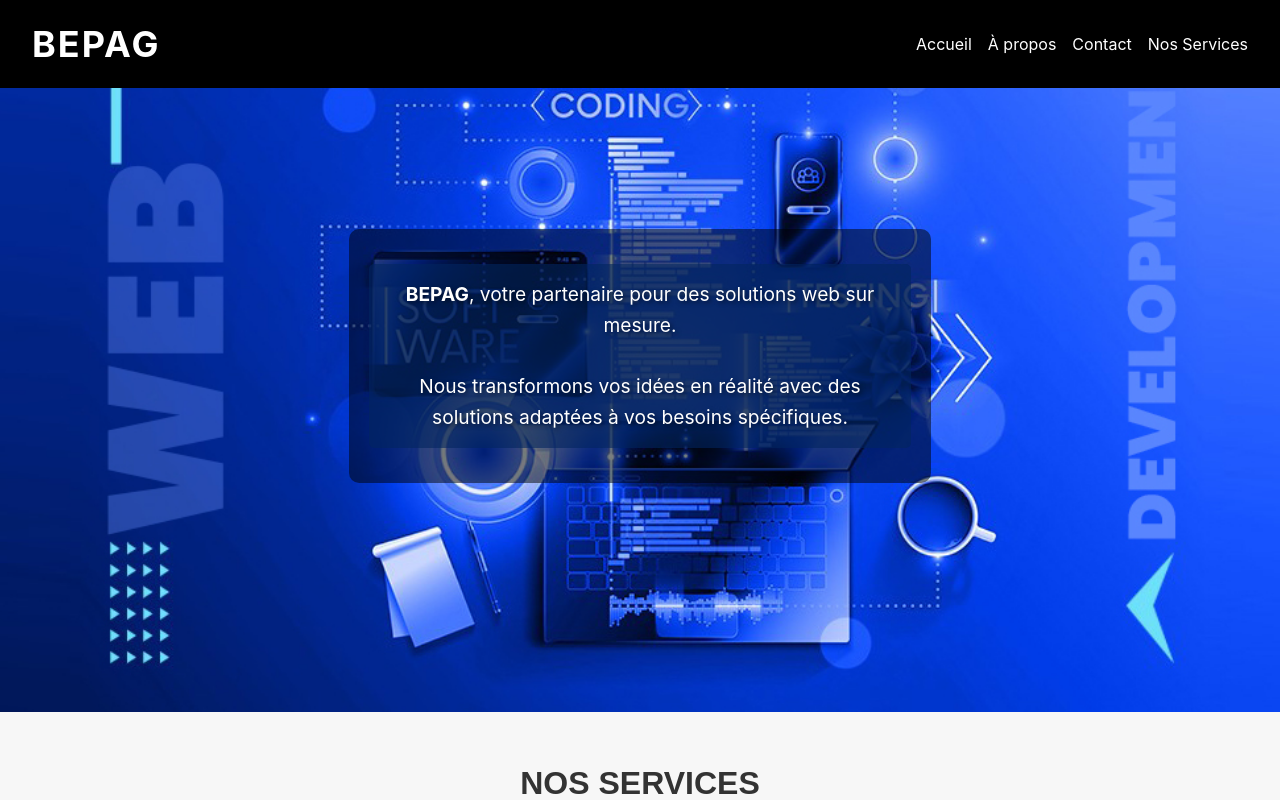
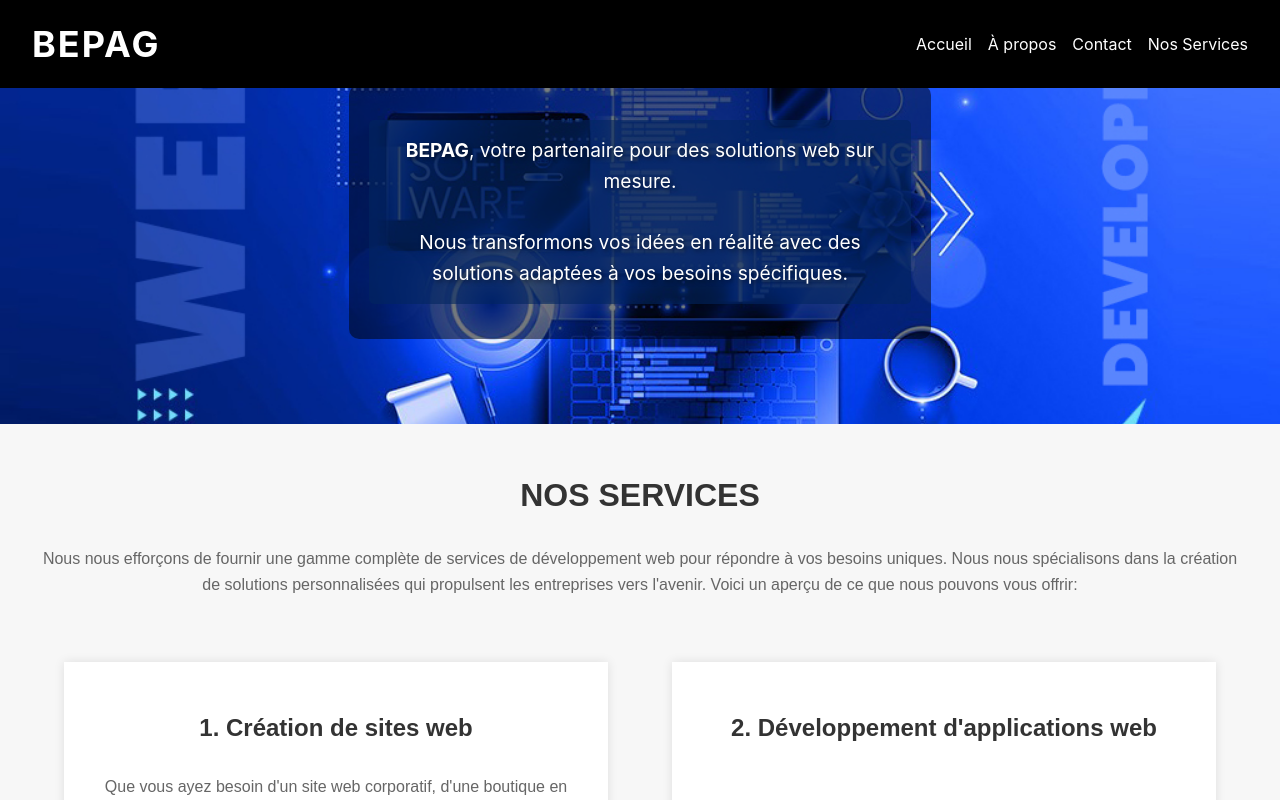
Before and after one commit to mrtchou/sitePerso, a React (Create React App) app: page /Nos-Services in a window 1280 px wide. Shown: the top 800 px of the page. Built offline with nearby package versions, Linux system fonts and the light colour scheme.

Commit message:
ajouté balise pour que le header soit reduit sur la page de nosservices aussi, dans le fichier header.js

```diff
--- a/src/components/Header.js
+++ b/src/components/Header.js
@@ -31,7 +31,9 @@ const Header = ({ small }) => {
     // On applique une classe différente au Header en fonction de la route actuelle, pour changer le style du Header sur la page Contact.
     <header
       className={
-        location.pathname === "/contact" || location.pathname === "/about"
+        location.pathname === "/contact" ||
+        location.pathname === "/about" ||
+        location.pathname === "/Nos-Services"
           ? "header-small"
           : ""
       }
--- a/src/pages/NosServices.js
+++ b/src/pages/NosServices.js
@@ -11,7 +11,7 @@ const ServiceCard = ({ title, description }) => (
 const Services = () => {
   const services = [
     {
-      title: "Création de sites web",
+      title: "1. Création de sites web",
       description:
         "Que vous ayez besoin d'un site web corporatif, d'une boutique en ligne ou d'un portfolio personnel, nous avons les compétences et l'expertise nécessaires pour créer un site web qui correspond parfaitement à vos besoins. Nous utilisons une combinaison de HTML, CSS, JavaScript, React, et Node.js pour créer des sites web attrayants et fonctionnels.",
     },
```
